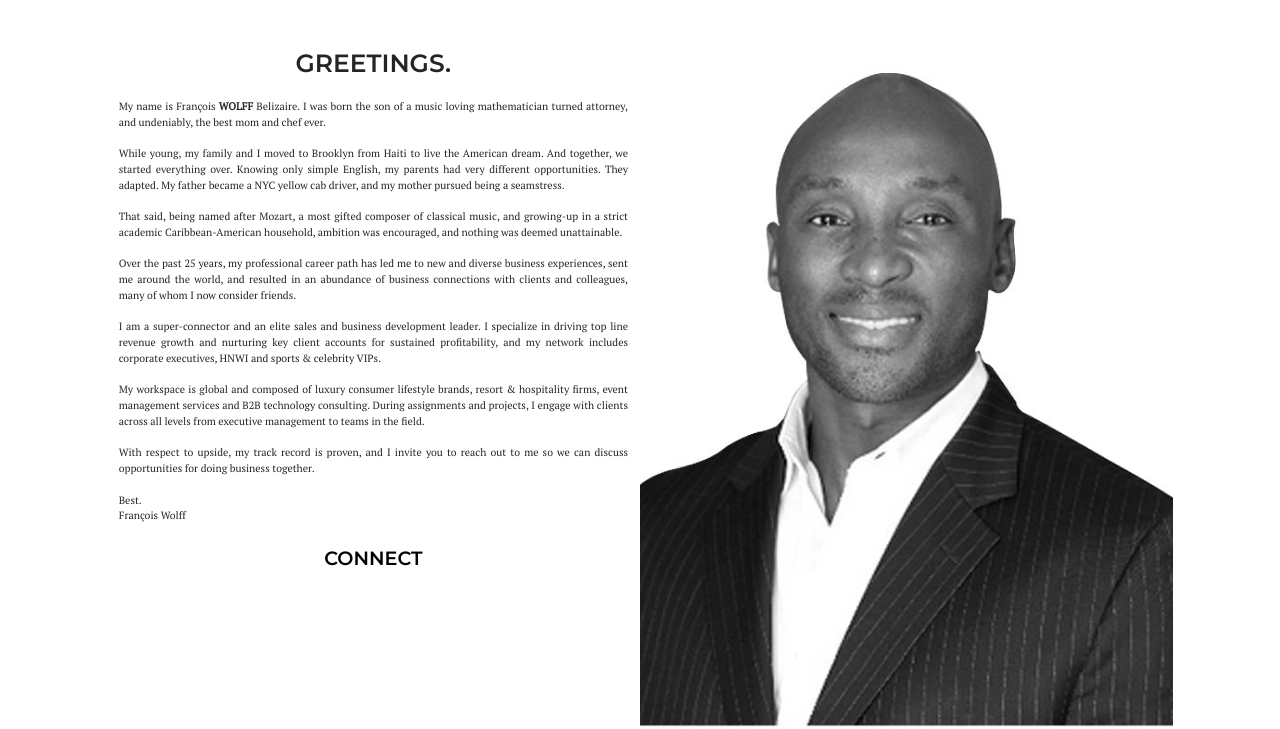
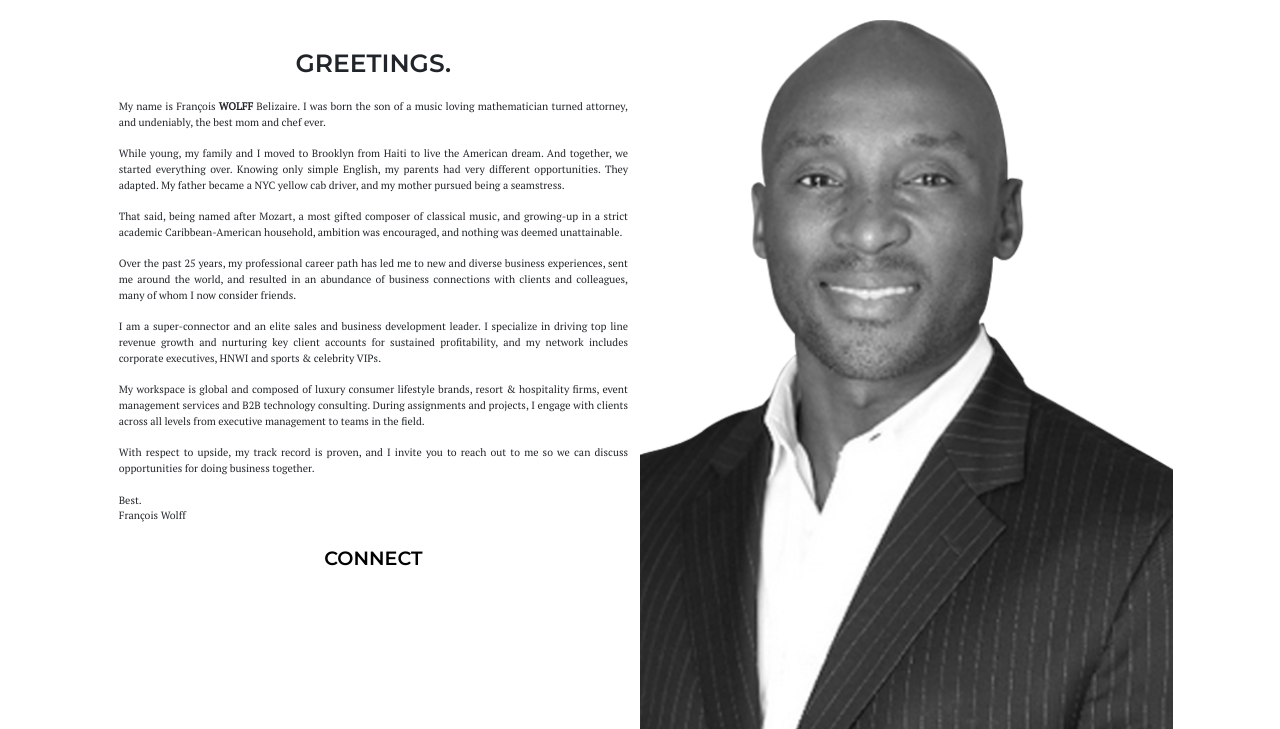
Before and after one commit to dipankar-1337lab/francoise, a plain HTML site: page meet-wolf.html in a window 1280 px wide. Shown: the part 71-800 px from the top of the page. Drawn offline with nearby package versions, Linux system fonts and the light colour scheme; a web font is replaced by a local one.

Commit message:
Changes for francoise image

```diff
--- a/custom/francoise.css
+++ b/custom/francoise.css
@@ -127,7 +127,7 @@ a.nodecor h3{
   text-shadow: 0px 0px 4px rgba(0, 0, 0, 0.25);
 }
 .aboutimg{
-	 background: url(../img/About-Francoise.jpg) center top no-repeat;
+	 background: url(../img/meet-wolff-04-transparent.png) center top no-repeat;
    background-size: cover;
 }
 .aboutimg img{
```
Also changed, not shown: img/meet-wolff-04-transparent.png (added).
